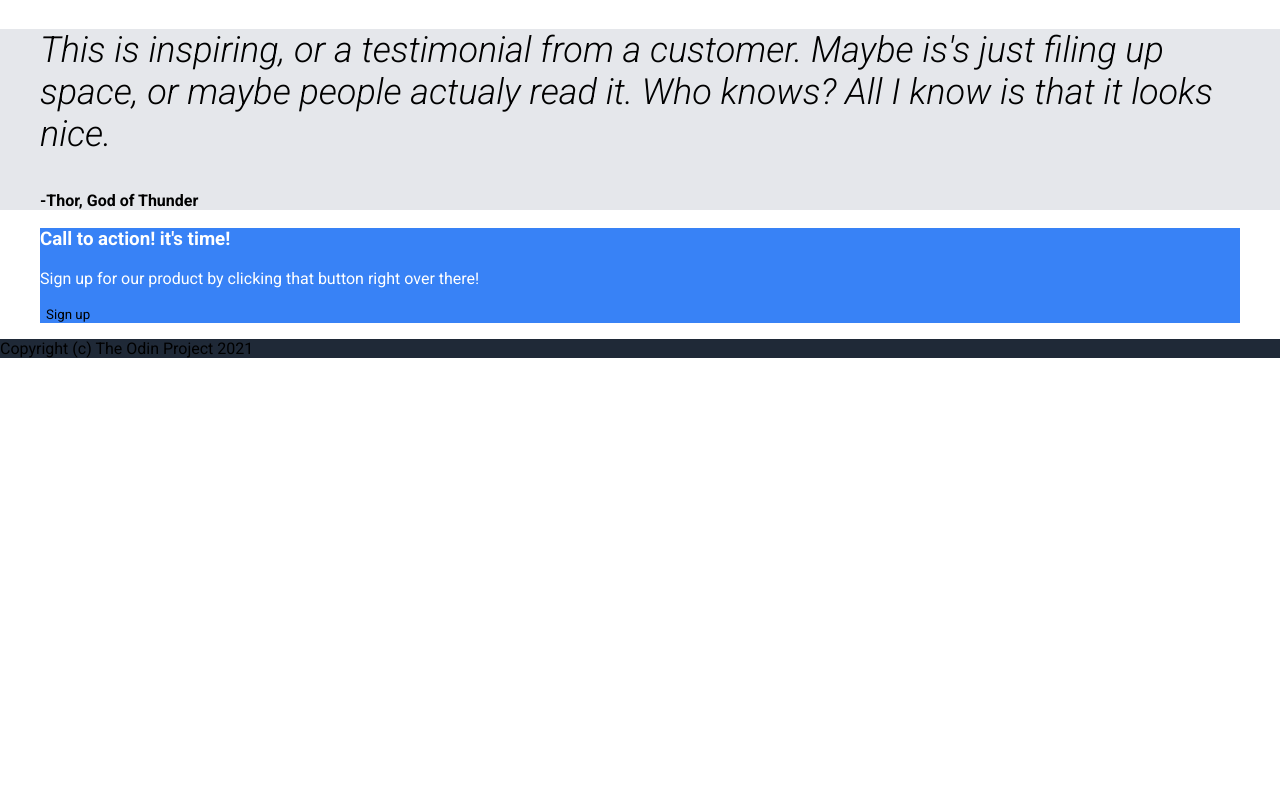
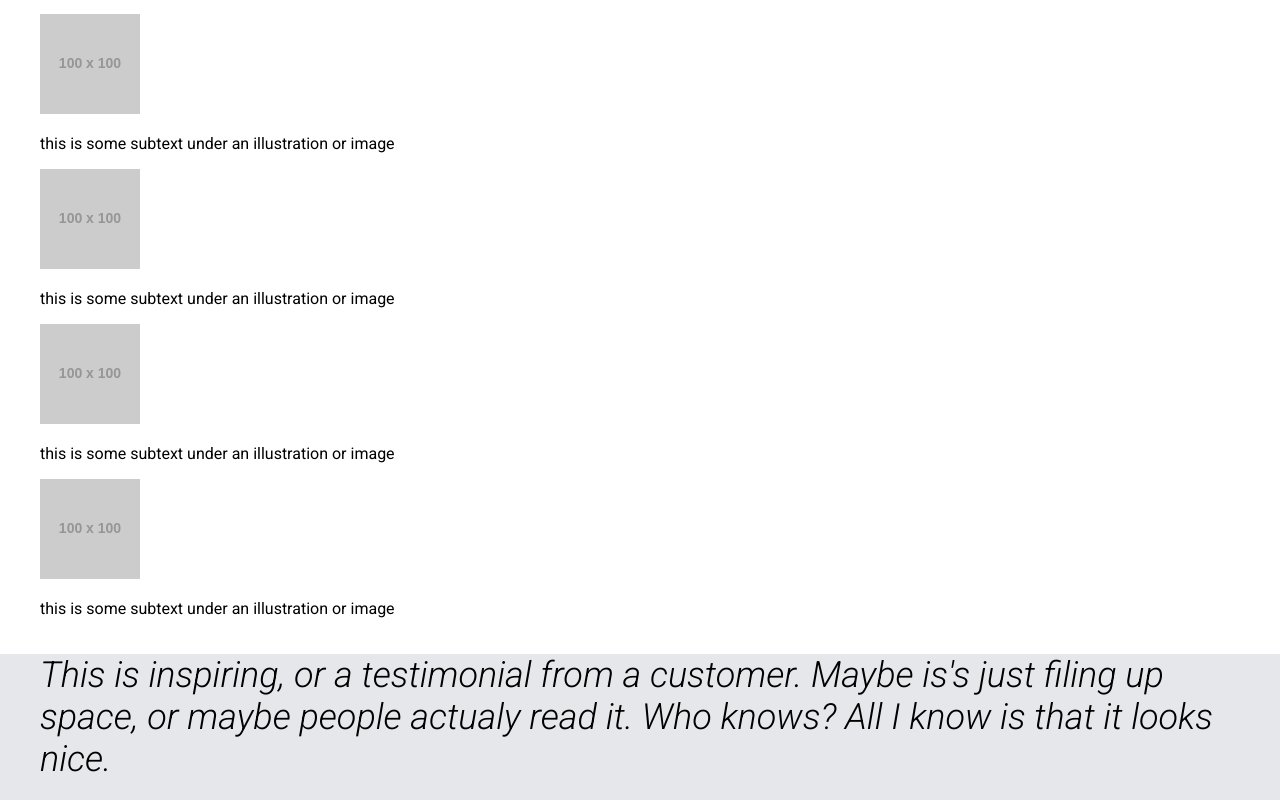
Before and after one commit to Ssahebjam/odin-landingpage, a website built with Vite: page index.html in a window 1280 px wide. Shown: the part 655-1455 px from the top of the page. Before the commit the page ends 1029 px from the top, so only its background shows below. Built offline with nearby package versions, Linux system fonts and the light colour scheme; placeholder pictures from the web are drawn by us.

Commit message:
add place holder image for cards

```diff
--- a/index.html
+++ b/index.html
@@ -51,7 +51,9 @@
           <button type="button" class="btn btn-primary">Sign up</button>
         </div>
 
-        <img class="hero-image" src="" alt="hero image" />
+        <div>
+          <img class="hero-image" src="https://placehold.co/500x300" alt="hero image" />
+        </div>
       </div>
     </section>
 
@@ -60,21 +62,21 @@
       <div class="container">
         <h2 class="info-title">Some random information</h2>
 
-        <div class="card-gorup">
+        <div class="card-group">
           <div class="card">
-            <img src="" alt="none important image" />
+            <img class="card-img" src="https://placehold.co/100x100" alt="none important image" />
             <p>this is some subtext under an illustration or image</p>
           </div>
           <div class="card">
-            <img src="" alt="none important image" />
+            <img class="card-img" src="https://placehold.co/100x100" alt="none important image" />
             <p>this is some subtext under an illustration or image</p>
           </div>
           <div class="card">
-            <img src="" alt="none important image" />
+            <img class="card-img" src="https://placehold.co/100x100" alt="none important image" />
             <p>this is some subtext under an illustration or image</p>
           </div>
           <div class="card">
-            <img src="" alt="none important image" />
+            <img class="card-img" src="https://placehold.co/100x100" alt="none important image" />
             <p>this is some subtext under an illustration or image</p>
           </div>
         </div>
```
